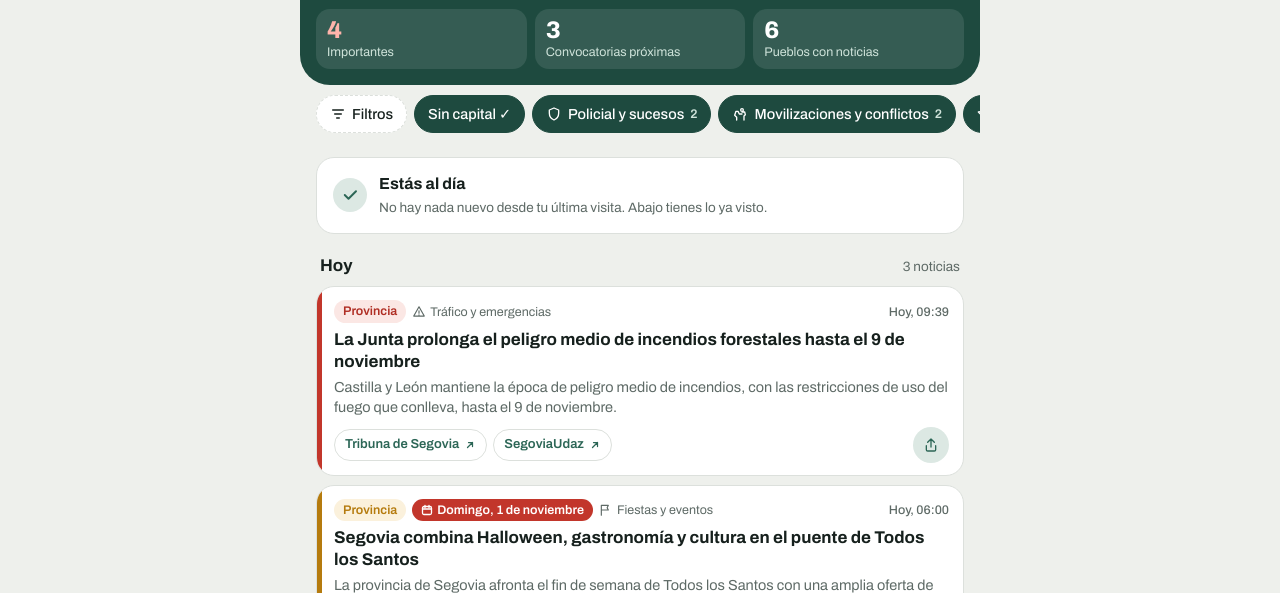
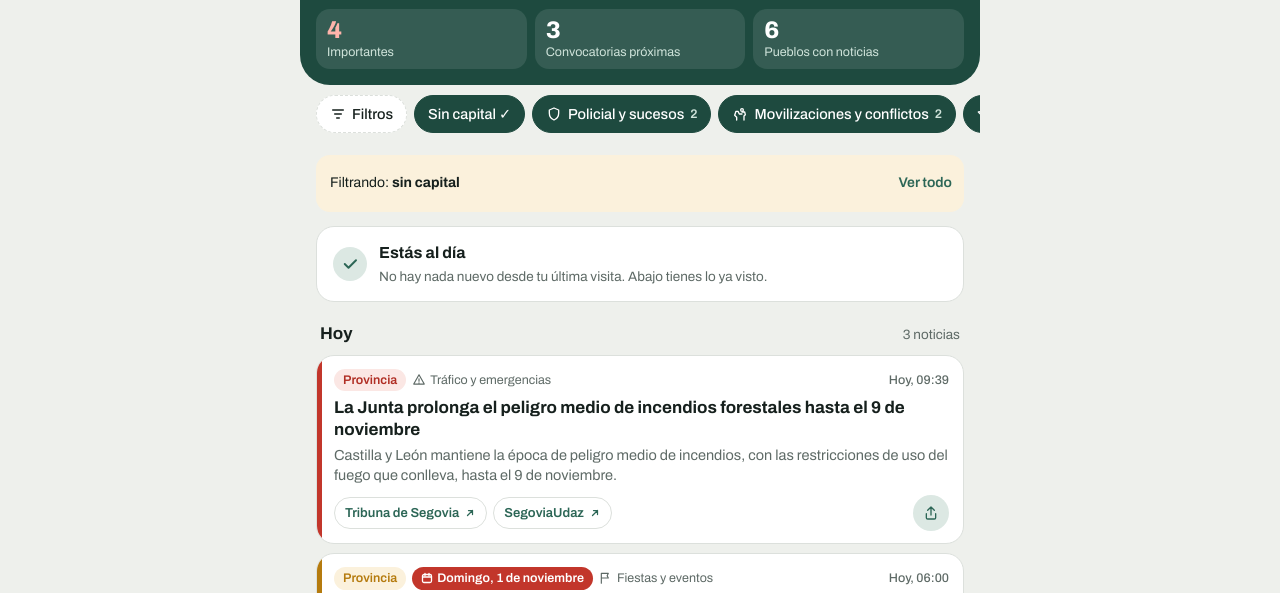
Before and after one commit to prensasegovia/prensasegovia, a website: page public/index.html in a window 1280 px wide. Both pictures are taken after a click on the button "Sin capital". Shown: the part 139-732 px from the top of the page. Drawn offline with Linux system fonts and the light colour scheme.

Commit message:
Aviso de filtros activos con botón Ver todo
Co-Authored-By: Claude Opus 5.5 <noreply@anthropic.com>
Claude-Session: https://claude.ai/code/session_01Eb46cSAZrR7ZvKrFzX1nEW

```diff
--- a/public/index.html
+++ b/public/index.html
@@ -134,6 +134,9 @@ a{color:inherit}
 .newhead h3{margin:0;font-size:17px;font-weight:700;font-variation-settings:"wdth" 80;display:flex;align-items:center;gap:8px}
 .newhead h3 .cnt{background:var(--new);color:#fff;font-size:12.5px;border-radius:999px;padding:1px 8px}
 .linkbtn{border:0;background:none;color:var(--pine-2);font-weight:600;font-size:14px;cursor:pointer;padding:8px 0;min-height:36px}
+.filtrado{display:flex;align-items:center;gap:10px;background:var(--media-soft);color:var(--ink);border-radius:14px;padding:10px 12px 10px 14px;margin:12px 0 2px;font-size:14px}
+.filtrado b{font-weight:700}
+.filtrado .linkbtn{margin-left:auto;white-space:nowrap}
 .allread{display:flex;gap:12px;align-items:center;background:var(--surface);border:1px solid var(--line);border-radius:18px;padding:14px 16px;margin:14px 0 4px}
 .allread .ok{width:34px;height:34px;border-radius:50%;background:var(--pine-soft);color:var(--pine-2);display:grid;place-items:center;flex:none}
 .allread b{display:block}
@@ -490,6 +493,8 @@ function viewNoticias(news){
   if (!shown.length){
     return h + `<div class="empty"><b>Nada con estos filtros</b>Amplía el periodo o pulsa “Todo” para ver el resto de temas.<br><button class="btn ghost" data-act="ampliar" type="button">Ver últimos 7 días</button></div></div>`;
   }
+  const activos = [st.muni ? `solo ${esc(st.muni)}` : "", st.soloAlta ? "solo importantes" : "", st.sinCapital ? "sin capital" : "", st.soloKw ? "solo palabras vigiladas" : "", st.cats.size<CATS.length ? `${st.cats.size} de ${CATS.length} temas` : ""].filter(Boolean);
+  if (activos.length) h += `<div class="filtrado"><span>Filtrando: <b>${activos.join(", ")}</b></span><button class="linkbtn" data-act="limpiar" type="button">Ver todo</button></div>`;
   if (nuevas.length){
     h += `<div class="newhead"><h3>Nuevo para ti <span class="cnt">${nuevas.length}</span></h3><button class="linkbtn" data-act="leido" type="button">Marcar todo como visto</button></div>`;
     h += nuevas.map(n=>card(n)).join("");
@@ -608,7 +613,7 @@ function setView(v){
   document.querySelectorAll(".tab").forEach(t=>t.setAttribute("aria-selected", t.dataset.view===v));
   render(); window.scrollTo({top:0});
 }
-document.querySelectorAll(".tab").forEach(t=>t.addEventListener("click", ()=>{ if (st.view===t.dataset.view){ window.scrollTo({top:0,behavior:"smooth"}); return; } setView(t.dataset.view); }));
+document.querySelectorAll(".tab").forEach(t=>t.addEventListener("click", ()=>{ if (st.view===t.dataset.view){ if (st.muni){ st.muni=""; render(); } window.scrollTo({top:0,behavior:"smooth"}); return; } setView(t.dataset.view); }));
 
 $("#app").addEventListener("click", e=>{
   const a = e.target.closest("a");
@@ -627,6 +632,7 @@ $("#app").addEventListener("click", e=>{
   else if (b.dataset.muni){ st.muni = b.dataset.muni; st.cats = new Set(CATS.map(c=>c.k)); setView("noticias"); }
   else if (b.dataset.act==="clearMuni"){ st.muni=""; st.cats=new Set(store.get("cats",TRABAJO)); render(true); }
   else if (b.dataset.act==="filtros") openSheet();
+  else if (b.dataset.act==="limpiar"){ st.muni=""; st.soloAlta=false; st.sinCapital=false; st.soloKw=false; st.cats=new Set(CATS.map(c=>c.k)); saveF(); render(); }
   else if (b.dataset.act==="capital"){ st.sinCapital=!st.sinCapital; saveF(); render(true); }
   else if (b.dataset.act==="leido"){ marcarVisto(allNews().map(n=>n._key)); render(); window.scrollTo({top:0,behavior:"smooth"}); }
   else if (b.dataset.act==="alta"){ st.soloAlta=!st.soloAlta; saveF(); render(true); }
```
